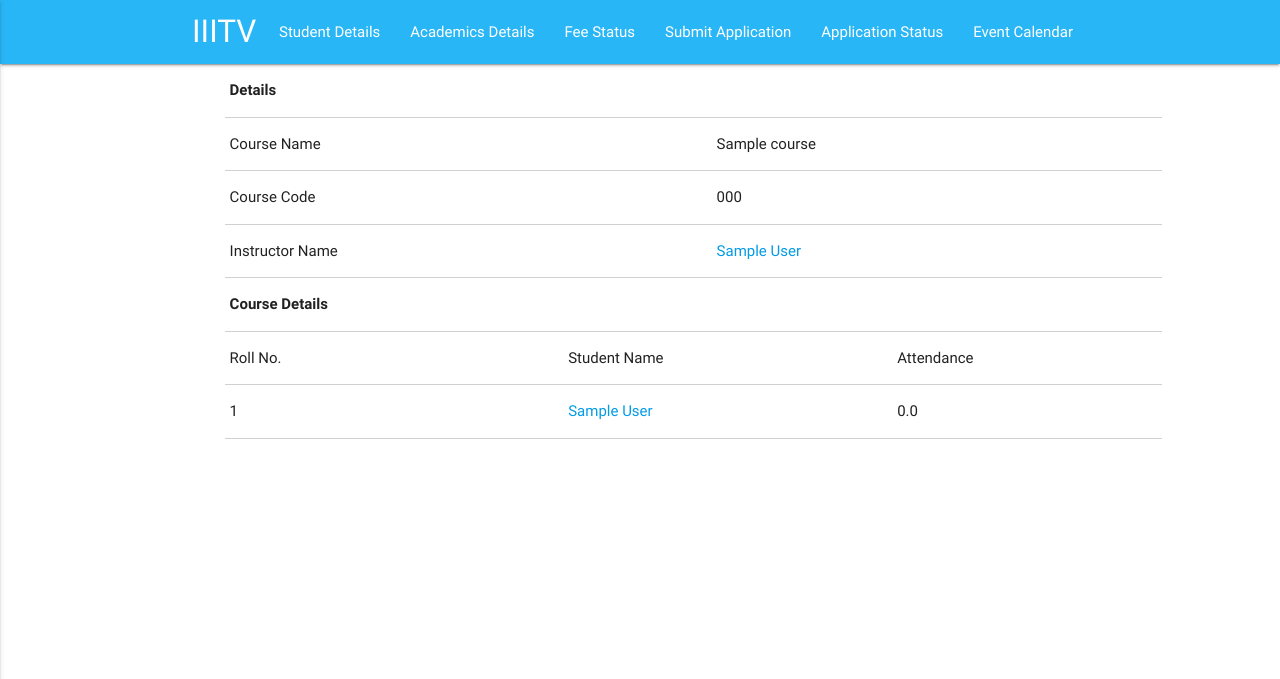
After one commit to aashutoshrathi/Student-Lifecycle-Management, a Django app: page /portal/course/000/ in a window 1280 px wide. The commit adds this page. Shown: the top 679 px of the page. Run offline with Django 3.2, Linux system fonts and the light colour scheme; tables that the repository leaves empty hold one stand-in row (values such as "Sample post"); some libraries are stand-ins or nearby versions.

Commit message:
final changes

```diff
--- a/StudentLifecycleManagement/urls.py
+++ b/StudentLifecycleManagement/urls.py
@@ -20,6 +20,7 @@ urlpatterns = [
     url(r'^admin/', admin.site.urls),
     url(r'^portal/teacher/', include('teacher.urls')),
     url(r'^portal/student/', include('student.urls')),
+    url(r'^portal/course/', include('semester.urls')),
     url(r'^', include('portal.urls')),
     url(r'^portal/', include('portal.urls')),
 ]
--- /dev/null
+++ b/semester/templates/semester/course.html
@@ -0,0 +1,95 @@
+<!DOCTYPE html>
+<html lang="en">
+<head>
+
+    <meta http-equiv="Content-Type" content="text/html; charset=UTF-8"/>
+    <meta name="viewport" content="width=device-width, initial-scale=1, maximum-scale=1.0"/>
+    <title>Student Lifecycle Management</title>
+    {% load staticfiles %}
+    <!-- CSS  -->
+    <link rel="stylesheet" href="https://cdnjs.cloudflare.com/ajax/libs/font-awesome/4.7.0/css/font-awesome.min.css">
+    <link href="https://fonts.googleapis.com/icon?family=Material+Icons" rel="stylesheet">
+    <link href="{% static 'portal/css/materialize.css' %}" type="text/css" rel="stylesheet" media="screen,projection"/>
+    <link href="{% static 'portal/css/style.css' %}" type="text/css" rel="stylesheet" media="screen,projection"/>
+
+</head>
+<body>
+  <nav class="light-blue lighten-1" role="navigation">
+    <div class="nav-wrapper container"><a id="logo-container" href="#" class="brand-logo">IIITV</a>
+      <ul class="right hide-on-med-and-down">
+        <li><a href="StudentProfile.html">Student Details</a></li>
+        <li><a href="AcademicDetails.html">Academics Details</a></li>
+        <li><a href="Financials.html">Fee Status</a></li>
+        <li><a href="Applications.html">Submit Application</a></li>
+        <li><a href="#">Application Status</a></li>
+        <li><a href="#">Event Calendar</a></li>
+      </ul>
+
+      <ul id="nav-mobile" class="side-nav">
+        <li><a href="StudentProfile.html">Student Details</a></li>
+        <li><a href="AcademicDetails.html">Academics Details</a></li>
+        <li><a href="Financials.html">Fee Status</a></li>
+        <li><a href="Applications.html">Submit Application</a></li>
+        <li><a href="#">Application Status</a></li>
+        <li><a href="#">Event Calendar</a></li>
+      </ul>
+      <a href="#" data-activates="nav-mobile" class="button-collapse"><i class="material-icons">menu</i></a>
+    </div>
+  </nav>
+<!--Nav Bar-->
+	<div class="row">
+      <div class="col s9 offset-s2">
+      	<table class="bordered highlight">
+      	<thead>
+          <tr>
+              <th>Details</th>
+          </tr>
+        </thead>
+        <tbody>
+          <tr>
+            <td>Course Name</td>
+			<td>{{ course.name }}</td>
+          </tr>
+          <tr>
+            <td>Course Code</td>
+			<td>{{ course.code }}</td>
+          </tr>
+          <tr>
+            <td>Instructor Name</td>
+              <td><a href="{% url 'teacher_profile' assigned_course.teacher.teacher_id %}">{{ assigned_course.teacher }}</a></td>
+          </tr>
+        </tbody>
+      	</table>
+      	<table class="bordered highlight">
+        <thead>
+          <tr>
+              <th>Course Details</th>
+          </tr>
+        </thead>
+        <tbody>
+          <tr>
+            <td>Roll No.</td>
+            <td>Student Name</td>
+            <td>Attendance</td>
+          </tr>
+          {% for course, att in array %}
+              <tr>
+                <td>{{ course.student }}</td>
+                <td><a href="{% url 'student' course.student.student_id %}">{{ course.student.name }}</a></td>
+                <td>{{ att }}</td>
+              </tr>
+          {% endfor %}
+        </tbody>
+      </table>
+      </div>
+	</div>
+
+
+    <!--  Scripts-->
+    <script src="https://code.jquery.com/jquery-2.1.1.min.js"></script>
+    <script src="{% static 'portal/js/materialize.js' %}"></script>
+    <script src="{% static 'portal/js/init.js' %}"></script>
+    <script src="{% static 'portal/js/teacherdetail.js' %}"></script>
+
+  </body>
+</html>
--- /dev/null
+++ b/semester/urls.py
@@ -0,0 +1,6 @@
+from django.conf.urls import url
+from .views import course_view
+
+urlpatterns = [
+    url(r'(?P<code>[-\w]+)/$', course_view, name='course_view'),
+]
--- a/semester/views.py
+++ b/semester/views.py
@@ -1,3 +1,25 @@
 from django.shortcuts import render
+from django.shortcuts import render, get_object_or_404
 
-# Create your views here.
+from .models import Course, Semester
+from student.models import Student, RegCourse
+from teacher.models import Teacher, AssignedCourse
+
+
+def course_view(request, code):
+    course = get_object_or_404(Course, code=code)
+    assigned_course = get_object_or_404(AssignedCourse, course_code=code)
+    registered_courses = RegCourse.objects.filter(course_code=code)
+    total_days = course.days_given
+    attendance = []
+    for i in registered_courses:
+        per = ((total_days-i.absent)/total_days)*100
+        attendance.append(str(per)[0:5])
+
+    array = zip(registered_courses, attendance)
+    context = {
+        'course': course,
+        'assigned_course': assigned_course,
+        'array': array
+    }
+    return render(request, 'semester/course.html', context=context)
--- a/teacher/templates/teacher/teacher.html
+++ b/teacher/templates/teacher/teacher.html
@@ -146,8 +146,9 @@
                 {% for course in all_assigned_courses %}
                     <tr>
                         <td>{{ course.course_code }}</td>
-                        <td>{{ course.course_material }}</td>
-                        <td></td>
+                        <td>{{ course.name }}</td>
+                        <td><a href="{% url 'course_view' course.course_code %}">Course details</a></td>
+
                     </tr>
                 {% endfor %}
             </tbody>
```
